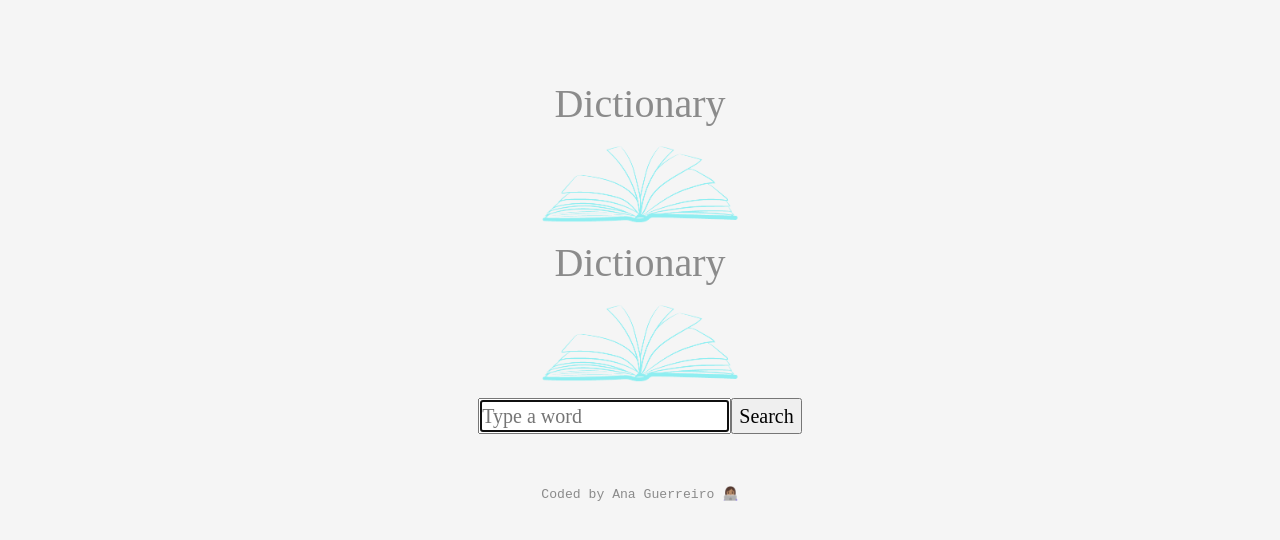
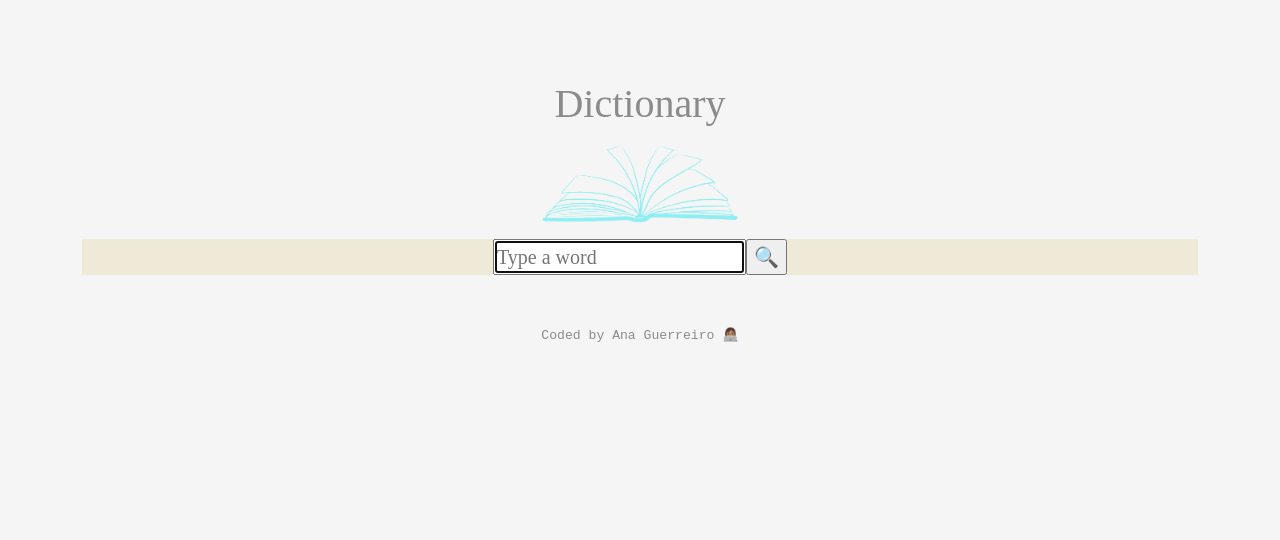
Before and after one commit to AnaLuisGuerreiro/Dictionary-app, a React (Create React App) app: page / in a window 1280 px wide. Shown: the top 540 px of the page. Built offline with nearby package versions, Linux system fonts and the light colour scheme; a web font is replaced by a local one.

Commit message:
Add dictionary component

```diff
--- a/src/components/dictionary.js
+++ b/src/components/dictionary.js
@@ -1,10 +1,10 @@
 import React, { useState } from "react";
-import book from "../img/book.png";
 
 import "../styles/dictionary.css";
 
 export default function Dictionary() {
   const [word, setWord] = useState("");
+
   function search(event) {
     event.preventDefault();
     alert(word);
@@ -16,8 +16,6 @@ export default function Dictionary() {
 
   return (
     <div className="Dictionary">
-      <h1> Dictionary </h1>
-      <img src={book} alt="book" width={200} />
       <form onSubmit={search}>
         <input
           type="search"
@@ -25,7 +23,7 @@ export default function Dictionary() {
           autoFocus={true}
           onChange={handleUserWordChange}
         />
-        <input type="submit" value="Search" />
+        <input type="submit" value="🔍" />
       </form>
     </div>
   );
--- a/src/styles/dictionary.css
+++ b/src/styles/dictionary.css
@@ -0,0 +1,3 @@
+.Dictionary {
+  background-color: rgba(218, 202, 133, 0.26);
+}
```
